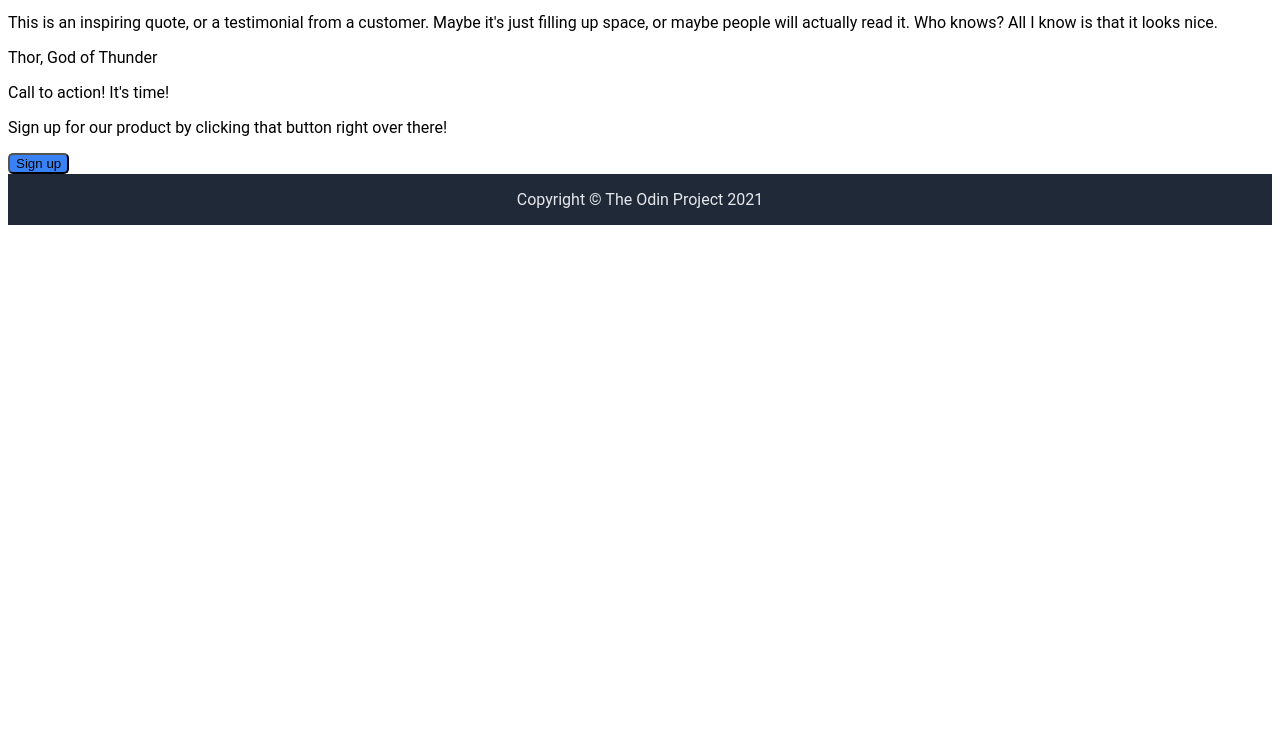
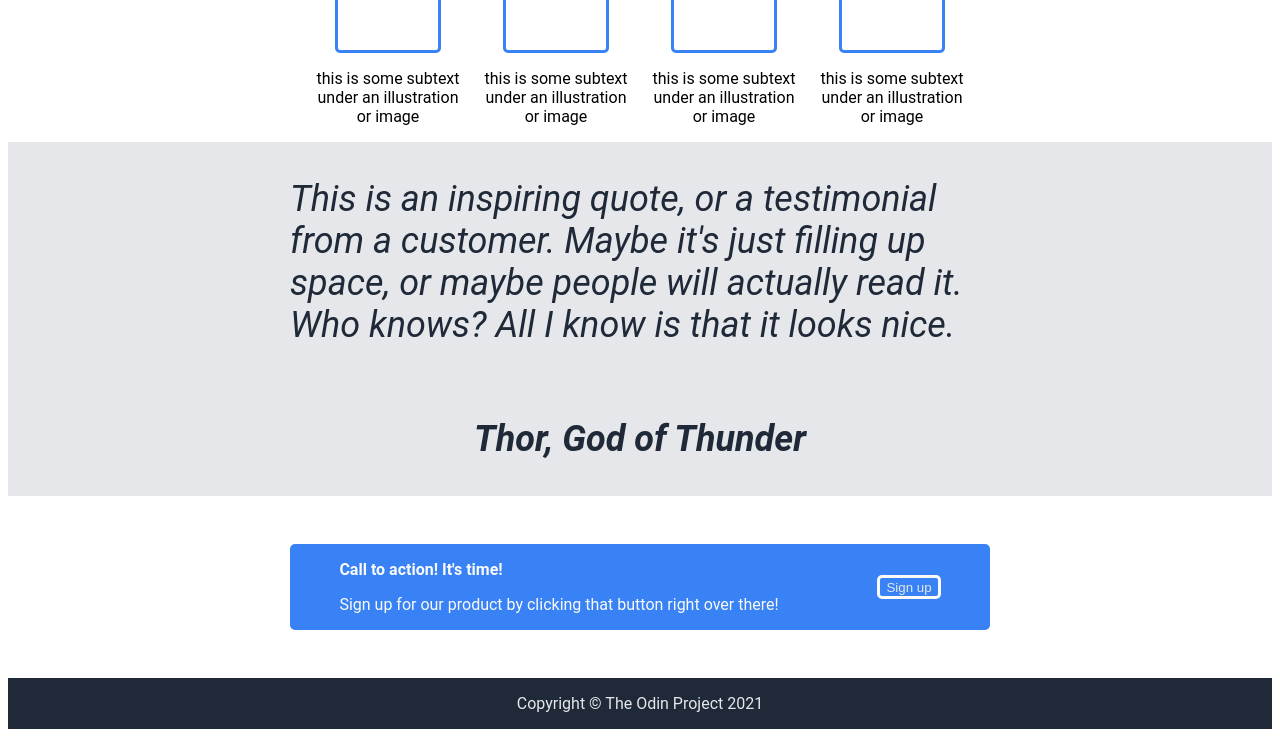
Before and after one commit to PatrykHegenberg/odin-landing_page, a plain HTML site: page index.html in a window 1280 px wide. Shown: the part 629-1366 px from the top of the page. Before the commit the page ends 862 px from the top, so only its background shows below. Drawn offline with Linux system fonts and the light colour scheme.

Commit message:
Finished prototyp of odin-landing_page

```diff
--- a/index.html
+++ b/index.html
@@ -16,7 +16,7 @@
             <li><a>header link three</a></li>
         </ul>
     </header>
-    <div class="main">
+    <main>
         <div class="hero">
             <div>
                 <h1>This website is awsome</h1>
@@ -57,20 +57,22 @@
             </div>
         </div>
     </div>
-    <div>
-        <p>This is an inspiring quote, or a testimonial from a customer. Maybe it's just filling up space, or maybe
+    <div class="quote">
+        <p class="quoteText">This is an inspiring quote, or a testimonial from a customer. Maybe it's just filling up space, or maybe
             people will actually read it. Who knows? All I know is that it looks nice.
         </p>
-        <p>
+        <p class="author">
             Thor, God of Thunder
         </p>
     </div>
-    <div>
-        <p>Call to action! It's time!</p>
+    <div class="callToAction">
+        <div class="innerCall">
+        <p class="call">Call to action! It's time!</p>
         <p>Sign up for our product by clicking that button right over there!</p>
+        </div>
         <button>Sign up</button>
     </div>
-    </div>
+</main>
     <footer class="footer">
         <p>Copyright &copy The Odin Project 2021</p>
     </footer>
--- a/style.css
+++ b/style.css
@@ -1,13 +1,13 @@
 html{
     font-family: 'Roboto';
 }
+
 header{
     background-color: #1f2937;
-}
-.header{
     display: flex;
     justify-content: space-around;
 }
+
 body{
     display: flex;
     flex-direction: column;
@@ -35,8 +35,10 @@ ul{
 .hero{
     background-color: #1f2937;
     display: flex;
-    justify-content: space-around;
+    justify-content: center;
     padding: 48px;
+    margin: auto;
+    gap: 32px;
 }
 
 .placeholder{
@@ -50,11 +52,13 @@ h1{
     font-size: 48px;
     font-weight: extra-bold;
     color: #f9faf8;
+    max-width: 400px;
 }
 
 .hero p{
     color: #e5e7eb;
     font-size: 18px;
+    max-width: 400px;
 }
 
 .hero .placeholder p{
@@ -66,9 +70,10 @@ h1{
 button{
     background-color: #3882f6;
     border-radius: 5px;
+    color: #e5e7eb;
 }
 
-.footer{
+footer{
     display: flex;
     justify-content: center;
     align-items: center;
@@ -87,6 +92,7 @@ button{
     display: flex;
     flex-direction: column;
     align-items: center;
+    gap: 48px;
 }
 
 .items{
@@ -94,4 +100,58 @@ button{
     align-items: center;
     justify-content: space-around;
     gap: 18px;
+    width: 200;
 }
+
+
+.items p{
+    max-width: 150px;
+    text-align: center;
+}
+
+.items div{
+    display: flex;
+    flex-direction: column;
+    justify-content: center;
+    align-items: center;
+}
+
+.quote{
+    background-color: #e5e7eb;
+    color: #1f2937;
+    font-size: 36px;
+    font-style: italic;
+    display: flex;
+    flex-direction: column;
+    justify-content: space-evenly;
+    align-items: center;
+}
+
+.quote p{
+    max-width: 700px;
+}
+
+.quote .author{
+    font-weight: bold;
+    text-align: right;
+}
+
+.callToAction{
+    display: flex;
+    justify-content: space-around;
+    background-color: #3882f6;
+    border-radius: 5px;
+    margin: 48px auto;
+    align-items: center;
+    color:#f9faf8;
+    max-width: 700px;
+    align-items: center;
+}
+
+.callToAction button{
+    border: solid #f9faf8;
+    height: 24px;
+}
+.call{
+    font-weight: bold;
+}
```
